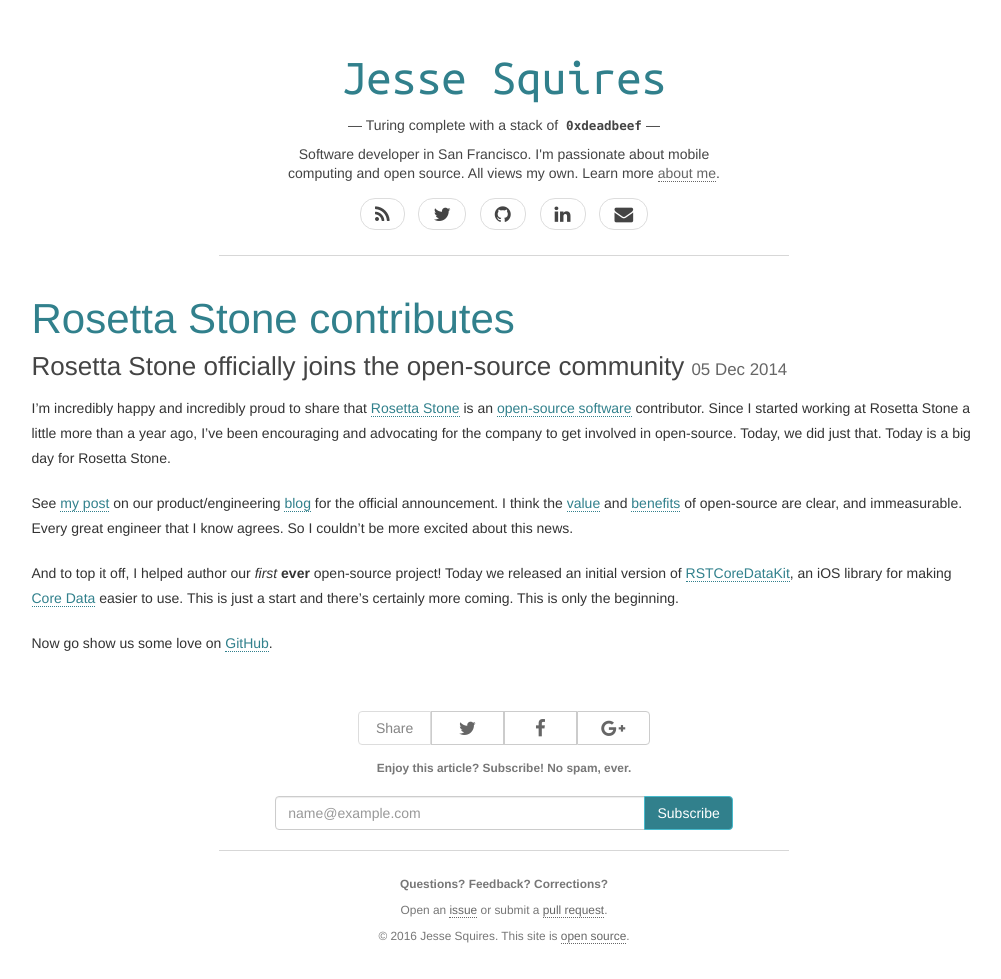
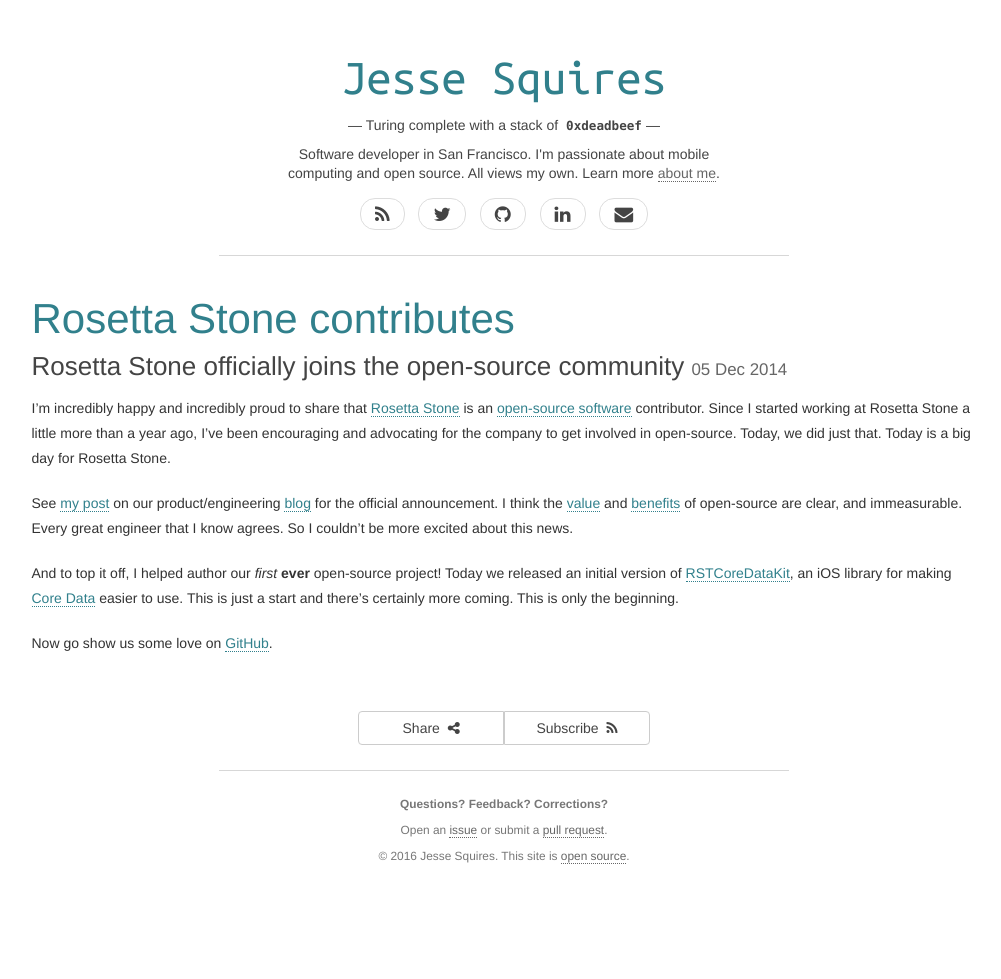
Before and after one commit to jessesquires/jessesquires.com, a Jekyll site: the page built from _posts/2014-12-05-rosetta-stone-contributes.md, in a window 1280 px wide. Shown: the whole page, without its empty margins (136-1137 px from the left). Built offline with Jekyll 4.4.1, drawn with Linux system fonts in a browser that asks for light colours; after the commit the page ends 900 px from its top, so only the background shows below that.

Commit message:
re-design post footer share/subscribe

```diff
--- a/_config.yml
+++ b/_config.yml
@@ -45,3 +45,4 @@
   twitter: 'https://twitter.com/jesse_squires'
   github: 'https://github.com/jessesquires/'
   linkedin: 'https://www.linkedin.com/in/jessesquires'
+  applenews: 'https://apple.news/Td_gVU2BDSS2oPbz_sD150w'
--- /dev/null
+++ b/_includes/post_share_subscribe.html
@@ -0,0 +1,44 @@
+
+<div class="post-share-subscribe">
+   <div class="row">
+      <div class="col-md-4 col-sm-4 col-xs-12 center">
+         <div class="btn-group btn-group-justified" role="group">
+
+            <div class="btn-group dropup" role="group">
+               <button class="btn btn-default dropdown-toggle" type="button" data-toggle="dropdown" aria-haspopup="true" aria-expanded="false">
+                  Share &nbsp;<i class="fa fa-share-alt" aria-hidden="true"></i>
+               </button>
+               <ul class="dropdown-menu">
+                  <li>
+                     <a href="https://twitter.com/intent/tweet?text={{ page.title | uri_escape }}%20{{ site.url }}{{ page.url }}%20via%20@{{ site.author.twitter }}" target="_blank">
+                     Twitter &nbsp;<i class="fa fa-twitter" aria-hidden="true"></i>
+                     </a>
+                  </li>
+                  <li>
+                     <a href="https://www.facebook.com/sharer.php?u={{ site.url }}{{ page.url }}" target="_blank">
+                     Facebook &nbsp;<i class="fa fa-facebook" aria-hidden="true"></i>
+                     </a>
+                  </li>
+                  <li>
+                     <a href="https://plus.google.com/share?url={{ site.url }}{{ page.url }}" target="_blank">
+                     Google &nbsp;<i class="fa fa-google-plus" aria-hidden="true"></i>
+                     </a>
+                  </li>
+               </ul>
+            </div> <!-- share dropup -->
+
+            <div class="btn-group dropup" role="group">
+               <button class="btn btn-default dropdown-toggle" type="button" data-toggle="dropdown" aria-haspopup="true" aria-expanded="false">
+                  Subscribe &nbsp;<i class="fa fa-rss" aria-hidden="true"></i>
+               </button>
+               <ul class="dropdown-menu">
+                  <li><a href="/subscribe/" title="Sign up for the mailing list">Email &nbsp;<i class="fa fa-envelope" aria-hidden="true"></i></a></li>
+                  <li><a href="/feed.xml" title="Subscribe via RSS/atom">RSS &nbsp;<i class="fa fa-rss" aria-hidden="true"></i></a></li>
+                  <li><a href="{{ site.social_links.applenews }}" title="Add to Apple News">Apple News &nbsp;<i class="fa fa-apple" aria-hidden="true"></i></a></li>
+               </ul>
+            </div> <!-- subscribe drop-up -->
+
+         </div> <!-- btn-group -->
+      </div> <!-- col -->
+   </div> <!-- row -->
+</div> <!-- sharing -->
--- a/_includes/social_share.html
+++ /dev/null
@@ -1,27 +0,0 @@
-
-<div class="sharing">
-   <div class="row">
-      <div class="col-md-4 col-sm-4 col-xs-12 center">
-         <div class="btn-group btn-group-justified" role="group">
-            <div class="btn-group" role="group">
-               <button class="btn btn-default disabled">Share</button>
-            </div>
-            <div class="btn-group" role="group">
-               <a class="btn btn-default" href="https://twitter.com/intent/tweet?text={{ page.title | uri_escape }}%20{{ site.url }}{{ page.url }}%20via%20@{{ site.author.twitter }}" target="_blank">
-                  <i class="fa fa-lg fa-twitter" aria-hidden="true"></i>
-               </a>
-            </div>
-            <div class="btn-group" role="group">
-               <a class="btn btn-default" href="https://www.facebook.com/sharer.php?u={{ site.url }}{{ page.url }}" target="_blank">
-                  <i class="fa fa-lg fa-facebook" aria-hidden="true"></i>
-               </a>
-            </div>
-            <div class="btn-group" role="group">
-               <a class="btn btn-default" href="https://plus.google.com/share?url={{ site.url }}{{ page.url }}" target="_blank">
-                  <i class="fa fa-lg fa-google-plus" aria-hidden="true"></i>
-               </a>
-            </div>
-         </div> <!-- btn group -->
-      </div> <!-- col -->
-   </div> <!-- row -->
-</div> <!-- sharing -->
--- a/_layouts/post.html
+++ b/_layouts/post.html
@@ -14,6 +14,4 @@
    </div> <!-- post-content -->
 </article>
 
-{% include social_share.html %}
-
-{% include mini_subscribe.html %}
+{% include post_share_subscribe.html %}
--- a/css/style.css
+++ b/css/style.css
@@ -95,6 +95,10 @@
    color: #444444;
 }
 
+.dropdown-menu a {
+  border-width: 0px;
+}
+
 /* HEADER */
 
 header, .tagline, header code {
@@ -170,8 +174,13 @@
    border: 1px solid #ccc;
 }
 
-.sharing {
+.post-share-subscribe {
    margin: 5rem 0.5rem 0.5rem 0.5rem;
+}
+
+.dropdown-menu li {
+  padding-top: 0.5rem;
+  padding-bottom: 0.5rem;
 }
 
 .footnotes ul {
--- a/subscribe.html
+++ b/subscribe.html
@@ -57,6 +57,6 @@
 
 <div class="row">
    <div class="col-sm-8 col-sm-offset-2 col-md-8 col-md-offset-2">
-      <p class="text-center">You can also subscribe via <a href="/feed.xml">RSS</a> or <a href="https://apple.news/Td_gVU2BDSS2oPbz_sD150w">Apple News</a>.</p>
+      <p class="text-center">You can also subscribe via <a href="/feed.xml">RSS</a> or <a href="{{ site.social_links.applenews }}">Apple News</a>.</p>
    </div> <!-- col -->
 </div> <!-- row -->
```
